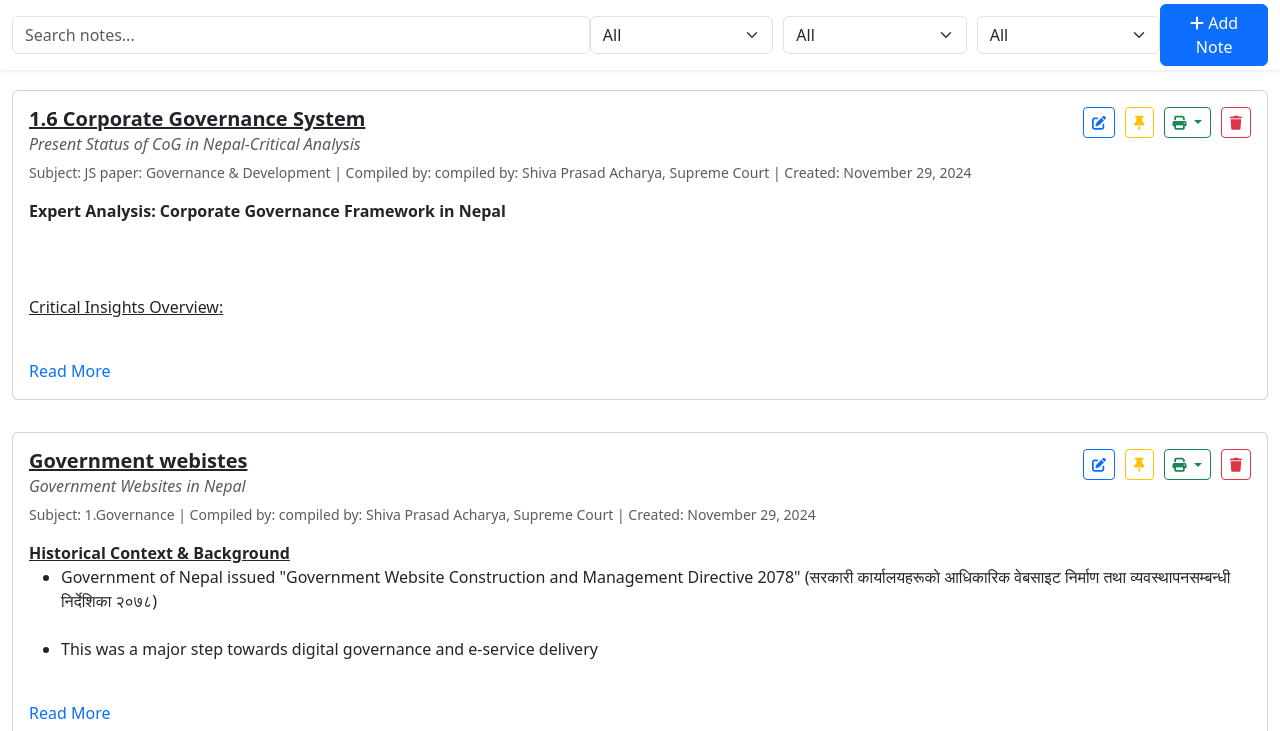
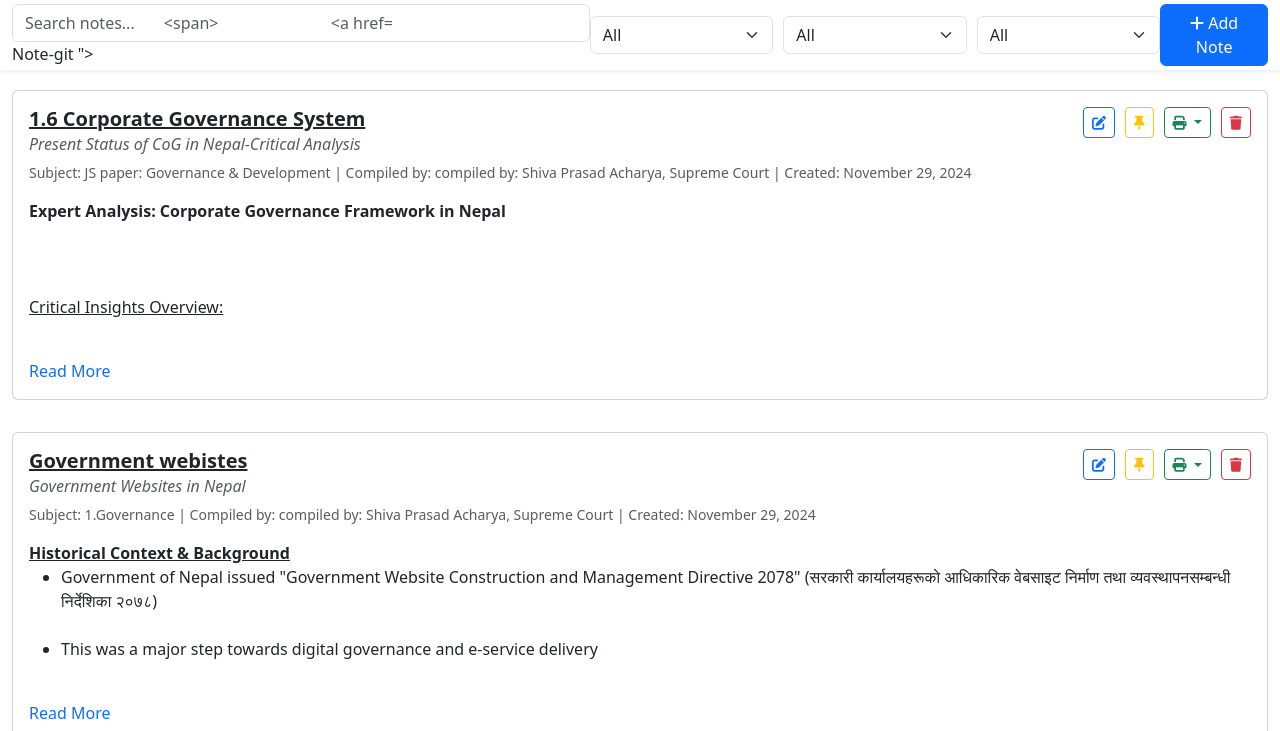
Before and after one commit to ShivaPrasadAcharya/bestnotes.git.io, a plain HTML site: page index.html in a window 1280 px wide. Shown: the top 731 px of the page. Drawn offline with nearby package versions, Linux system fonts and the light colour scheme.

Commit message:
Update index.html

```diff
--- a/index.html
+++ b/index.html
@@ -14,7 +14,9 @@
     <nav class="navbar navbar-expand-lg fixed-top bg-light shadow-sm" id="topNav">
         <div class="container-fluid">
             <div class="search-container w-50">
-                <input type="text" id="searchInput" class="form-control" placeholder="Search notes...">
+                <input type="text" id="searchInput" class="form-control" placeholder="Search notes...       <span>
+                           <a href="https://shivaprasadacharya.github.io/bestnotes.git.io/edit/main/data.js" target="_blank">Note-git</a>
+                       </span>">
                 <div id="searchResults" class="d-none">
                     <div class="navigation-controls">
                         <button id="prevMatch" class="btn btn-sm btn-outline-primary">
@@ -24,10 +26,7 @@
                         <button id="nextMatch" class="btn btn-sm btn-outline-primary">
                             <i class="fas fa-arrow-down"></i>
                         </button>
-                       <span>
-                           <a href="https://shivaprasadacharya.github.io/bestnotes.git.io/edit/main/data.js" target="_blank">Note-git</a>
-                       </span>
-                    </div>
+                                       </div>
                 </div>
             </div>
             <div class="filter-container">
```
